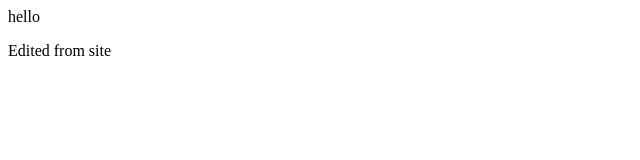
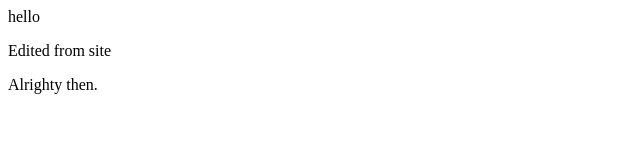
Before and after one commit to iamshacky/demo-repo, a plain HTML site: page index.html in a window 1280 px wide. Shown: the whole page, without its empty margins (0-640 px from the left). Drawn offline with Linux system fonts and the light colour scheme.

Commit message:
Update index.html

```diff
--- a/index.html
+++ b/index.html
@@ -1,3 +1,5 @@
 <div>hello</div>
 
 <p>Edited from site</p>
+
+<p>Alrighty then.</p>
```
